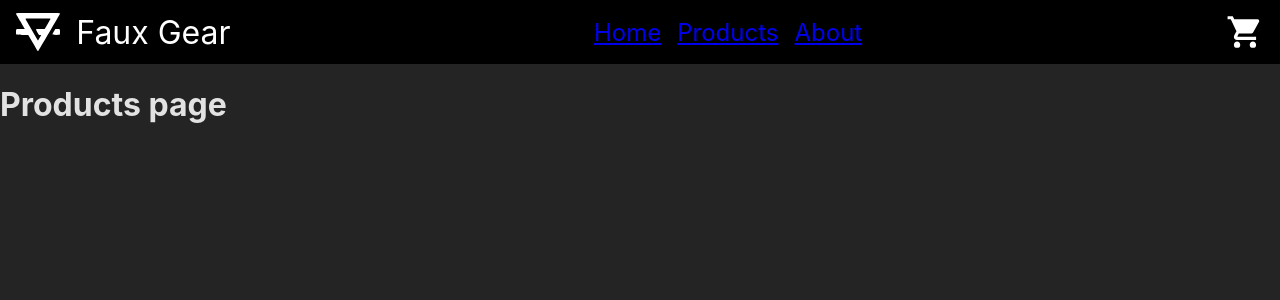
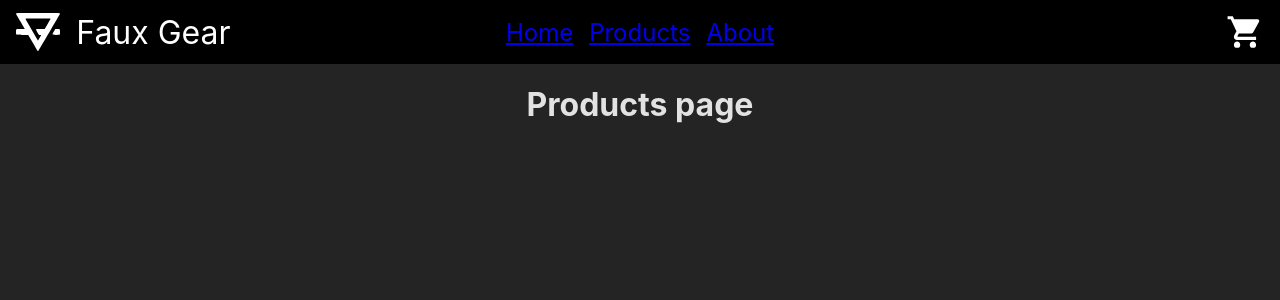
Before and after one commit to Exudias/odin-shoppingcart, a React (Vite) app: page /products in a window 1280 px wide. Shown: the top 300 px of the page. Built offline with nearby package versions, Linux system fonts and the light colour scheme.

Commit message:
Finish up initial styling

```diff
--- a/src/components/Header.jsx
+++ b/src/components/Header.jsx
@@ -10,13 +10,15 @@ function Header()
                 <p>Faux Gear</p>
             </Link>
         </div>
+        <div className={styles.spacer}/>
         <nav className={styles.nav}>
             <Link to="/">Home</Link>
             <Link to="/products">Products</Link>
             <Link to="/about">About</Link>
         </nav>
+        <div className={styles.spacer}/>
         <div className={styles.cartContainer}>
-            <Link to="/cart"><img alt="Cart" src="./cart.svg" className={styles.cart}/></Link>
+            <Link to="#"><img alt="Cart" src="./cart.svg" className={styles.cart}/></Link>
         </div>
     </header>;
 }
--- a/src/components/Header.module.css
+++ b/src/components/Header.module.css
@@ -13,10 +13,16 @@
     background-color: black;
 }
 
+.logoContainer, .cartContainer {
+    flex: 1;
+}
+
 .logoContainer {
     height: 100%;
     display: flex;
     place-items: center;
+
+    min-width: 200px;
 }
 
 .cartContainer a, .logoContainer a {
@@ -41,6 +47,8 @@
     height: 100%;
     display: flex;
     place-items: center;
+
+    flex-direction: row-reverse;
 }
 
 .cart, .logo {
@@ -53,6 +61,8 @@
     flex-direction: row;
     gap: 16px;
 
+    flex: 0 1 auto;
+
     font-size: 1.5rem;
     color: white;
 }
@@ -61,8 +71,20 @@
     color: white;
 }
 
+.spacer {
+    flex: 1;
+}
+
 @media (max-width: 600px) {
     .logoContainer p {
         display: none;
     }
+
+    .logoContainer {
+        min-width: 64px;
+    }
+
+    .spacer {
+        display: none;
+    }
 }
--- a/src/index.css
+++ b/src/index.css
@@ -13,10 +13,25 @@
 
 body {
   margin: 0;
-  min-width: 320px;
+  width: 100%;
+
+  display: flex;
+  flex-direction: column;
   min-height: 100vh;
 }
 
 * {
   box-sizing: border-box;
 }
+
+#root {
+  flex: 1;
+  display: flex;
+  flex-direction: column;
+}
+
+.page-content {
+  flex: 1;
+  display: flex;
+  justify-content: center;
+}
--- a/src/pages/AboutPage.jsx
+++ b/src/pages/AboutPage.jsx
@@ -1,7 +1,7 @@
 function AboutPage() {
-    return <>
+    return <div className="page-content">
         <h1>About page</h1>
-    </>;
+    </div>;
 }
 
 export default AboutPage;
--- a/src/pages/HomePage.jsx
+++ b/src/pages/HomePage.jsx
@@ -1,7 +1,7 @@
 function HomePage() {
-    return <>
+    return <div className="page-content">
         <h1>Home page</h1>
-    </>;
+    </div>;
 }
 
 export default HomePage;
--- a/src/pages/ProductsPage.jsx
+++ b/src/pages/ProductsPage.jsx
@@ -1,7 +1,7 @@
 function ProductsPage() {
-    return <>
+    return <div className="page-content">
         <h1>Products page</h1>
-    </>;
+    </div>;
 }
 
 export default ProductsPage;
```
